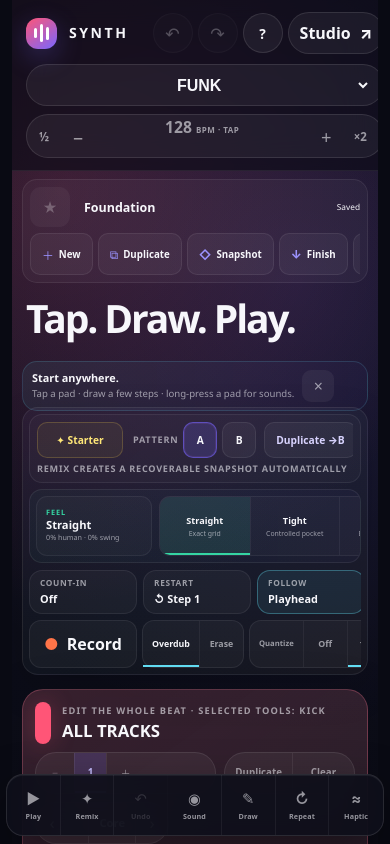
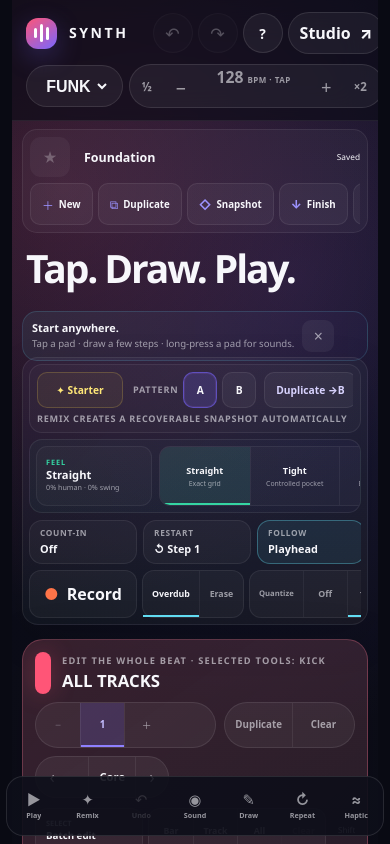
Before and after one commit to thiepn/synth, a React (Vite) app: page / in a window 390 px wide. Shown: the top 844 px of the page. Built offline with nearby package versions, Linux system fonts and the light colour scheme.

Commit message:
P19 — Mobile & Tablet Final Polish
Polish phone and tablet ergonomics with compact phone transport, 44px editor controls, tablet dock continuity, stable mobile export targets, responsive regression gates, and CSS consolidation within production bundle budgets.

```diff
--- a/package.json
+++ b/package.json
@@ -7,7 +7,7 @@
     "predev": "node scripts/generate-pwa-icons.mjs && node scripts/fetch-cc0-samples.mjs",
     "dev": "vite",
     "prebuild": "node scripts/generate-pwa-icons.mjs && node scripts/fetch-cc0-samples.mjs",
-    "build": "npm run check:interaction && npm run check:playground && npm run check:sound && npm run check:mix && npm run check:finish && npm run check:feel && npm run check:variation && npm run check:jam && npm run check:recovery && npm run check:starter && npm run check:song-drafts && npm run check:motion && npm run check:workflow && npm run check:arrange-polish && npm run check:musical-quality && npm run check:performance && npm run check:architecture && npm run check:release && tsc --noEmit && vite build",
+    "build": "npm run check:interaction && npm run check:playground && npm run check:sound && npm run check:mix && npm run check:finish && npm run check:feel && npm run check:variation && npm run check:jam && npm run check:recovery && npm run check:starter && npm run check:song-drafts && npm run check:motion && npm run check:workflow && npm run check:arrange-polish && npm run check:musical-quality && npm run check:mobile-tablet && npm run check:performance && npm run check:architecture && npm run check:release && tsc --noEmit && vite build",
     "preview": "vite preview",
     "check:interaction": "node scripts/check-interaction-contracts.mjs",
     "check:bundle": "node scripts/check-bundle-budget.mjs",
@@ -32,7 +32,8 @@
     "check:motion": "node scripts/check-playground-motion.mjs",
     "check:workflow": "node scripts/check-playground-workflow.mjs",
     "check:arrange-polish": "node scripts/check-arrangement-polish.mjs",
-    "check:musical-quality": "node scripts/check-musical-quality.mjs"
+    "check:musical-quality": "node scripts/check-musical-quality.mjs",
+    "check:mobile-tablet": "node scripts/check-mobile-tablet-polish.mjs"
   },
   "dependencies": {
     "react": "19.3.0",
--- a/src/playground.css
+++ b/src/playground.css
@@ -526,7 +526,6 @@
   border-radius: 20px;
   background: rgba(19, 20, 33, 0.97);
   box-shadow: 0 24px 72px rgba(0, 0, 0, 0.42);
-  backdrop-filter: blur(22px);
 }
 
 .playground-project-menu > header {
@@ -893,7 +892,6 @@
   min-width: 118px;
   min-height: 42px;
   display: grid;
-  align-content: center;
   gap: 3px;
   padding: 6px 12px;
   border: 1px solid rgba(255, 255, 255, 0.075);
@@ -2018,7 +2016,51 @@
 }
 
 .playground-mobile-dock {
+  position: fixed;
+  z-index: 40;
+  left: 10px;
+  right: 10px;
+  bottom: calc(8px + env(safe-area-inset-bottom));
   display: none;
+  grid-template-columns: repeat(7, minmax(0, 1fr));
+  overflow: hidden;
+  border: 1px solid rgba(255, 255, 255, 0.11);
+  border-radius: 20px;
+  background: rgba(14, 15, 26, 0.91);
+}
+
+.playground-mobile-dock > button {
+  min-width: 0;
+  min-height: 62px;
+  display: grid;
+  place-items: center;
+  align-content: center;
+  gap: 4px;
+  padding: 5px 2px;
+  border: 0;
+  background: transparent;
+  color: var(--pg-muted);
+  touch-action: manipulation;
+}
+
+.playground-mobile-dock > button:disabled { opacity: 0.24; }
+.playground-mobile-dock > button.is-active {
+  color: var(--pg-text);
+  background: rgba(120, 103, 255, 0.14);
+}
+
+.playground-mobile-dock > button b {
+  font-size: 0.92rem;
+  line-height: 1;
+}
+
+.playground-mobile-dock > button span {
+  max-width: 100%;
+  overflow: hidden;
+  text-overflow: ellipsis;
+  font-size: 0.49rem;
+  font-weight: 850;
+  white-space: nowrap;
 }
 
 .playground-footer {
@@ -2197,73 +2239,7 @@
       calc(78px + env(safe-area-inset-bottom));
   }
 
-  .playground-mobile-dock {
-    position: fixed;
-    z-index: 40;
-    left: 10px;
-    right: 10px;
-    bottom:
-      calc(8px + env(safe-area-inset-bottom));
-    display: grid;
-    grid-template-columns: repeat(7, minmax(0, 1fr));
-    min-height: 62px;
-    overflow: hidden;
-    border: 1px solid rgba(255, 255, 255, 0.11);
-    border-radius: 20px;
-    background: rgba(14, 15, 26, 0.91);
-    box-shadow:
-      0 18px 48px rgba(0, 0, 0, 0.42),
-      inset 0 1px 0 rgba(255, 255, 255, 0.06);
-    backdrop-filter: blur(22px);
-  }
-
-  .playground-mobile-dock > button {
-    min-width: 0;
-    min-height: 62px;
-    display: grid;
-    place-items: center;
-    align-content: center;
-    gap: 4px;
-    padding: 5px 2px;
-    border: 0;
-    border-right: 1px solid rgba(255, 255, 255, 0.06);
-    background: transparent;
-    color: var(--pg-muted);
-    touch-action: manipulation;
-  }
-
-  .playground-mobile-dock > button:last-child {
-    border-right: 0;
-  }
-
-  .playground-mobile-dock > button:disabled {
-    opacity: 0.24;
-  }
-
-  .playground-mobile-dock > button.is-active {
-    color: var(--pg-text);
-    background: rgba(120, 103, 255, 0.14);
-  }
-
-  .playground-mobile-dock > button b {
-    min-height: 18px;
-    display: grid;
-    place-items: center;
-    color: currentColor;
-    font-size: 0.92rem;
-    line-height: 1;
-  }
-
-  .playground-mobile-dock > button span {
-    max-width: 100%;
-    overflow: hidden;
-    text-overflow: ellipsis;
-    color: currentColor;
-    font-size: 0.49rem;
-    font-weight: 850;
-    letter-spacing: 0.015em;
-    white-space: nowrap;
-  }
+  .playground-mobile-dock { display: grid; }
 
   .playground-topbar {
     min-height: 64px;
@@ -2617,7 +2593,6 @@
   .playground-mobile-dock {
     left: 6px;
     right: 6px;
-    grid-template-columns: repeat(7, minmax(0, 1fr));
     border-radius: 17px;
   }
 
@@ -2642,20 +2617,13 @@
 
   .playground-topbar__center {
     display: grid;
-    grid-template-columns: 1fr;
+    grid-template-columns: minmax(76px, .55fr) minmax(190px, 1.45fr);
+    gap: 6px;
   }
 
   .playground-tempo {
     width: 100%;
     grid-template-columns: 34px 34px minmax(72px, 1fr) 34px 40px;
-  }
-
-  .playground-hero p {
-    font-size: 0.64rem;
-  }
-
-  .playground-pad-grid {
-    grid-template-columns: repeat(4, minmax(0, 1fr));
   }
 
   .playground-beat-pad__trigger {
@@ -2836,7 +2804,6 @@
 
 .playground-bar-control,
 .playground-bar-actions {
-  min-height: 42px;
   display: flex;
   align-items: stretch;
   overflow: hidden;
@@ -2848,7 +2815,8 @@
 .playground-bar-control > button,
 .playground-bar-tabs > button,
 .playground-bar-actions > button {
-  min-width: 38px;
+  min-width: 44px;
+  min-height: 44px;
   border: 0;
   border-left: 1px solid rgba(255, 255, 255, 0.07);
   background: transparent;
@@ -2868,7 +2836,7 @@
 }
 
 .playground-bar-tabs > button {
-  min-width: 32px;
+  min-width: 44px;
 }
 
 .playground-bar-control button:hover:not(:disabled),
@@ -3115,11 +3083,6 @@
 }
 
 @media (pointer: coarse) {
-  .playground-bar-control button,
-  .playground-bar-actions button {
-    min-height: 44px;
-  }
-
   .playground-steps--lane .playground-step {
     min-height: 42px;
   }
@@ -3162,7 +3125,7 @@
   }
 
   .playground-track-head {
-    grid-template-columns: minmax(0, 1fr) 30px;
+    grid-template-columns: minmax(0, 1fr) 44px;
   }
 
   .playground-track-select {
@@ -3185,7 +3148,7 @@
   }
 
   .playground-track-sound {
-    width: 30px;
+    width: 44px;
   }
 
   .playground-steps.playground-steps--lane {
@@ -3458,7 +3421,7 @@
   .playground-finish-range{display:grid;grid-template-columns:repeat(2,minmax(0,1fr))}
   .playground-finish-range>button{min-width:0;min-height:52px}
   .playground-finish-actions{grid-template-columns:1fr}
-  .playground-finish-actions>button{min-height:58px}
+  .playground-finish-actions>button{min-height:64px}
   .playground-finish-warning{grid-template-columns:1fr}
   .playground-finish-warning>div{width:100%}
   .playground-finish-warning button{flex:1;min-height:44px}
@@ -4208,3 +4171,11 @@
     color:CanvasText
   }
 }
+
+
+/* P19 — Mobile & Tablet Final Polish */
+@media(min-width:761px) and (max-width:900px){
+  .playground-surface{padding-bottom:calc(78px + env(safe-area-inset-bottom))}
+  .playground-actions{display:none}
+  .playground-mobile-dock{display:grid}
+}
```
Also changed, not shown: scripts/check-mobile-tablet-polish.mjs (added, +46 -0 lines), 1 other file (tests, documents, lock files or other folders).
